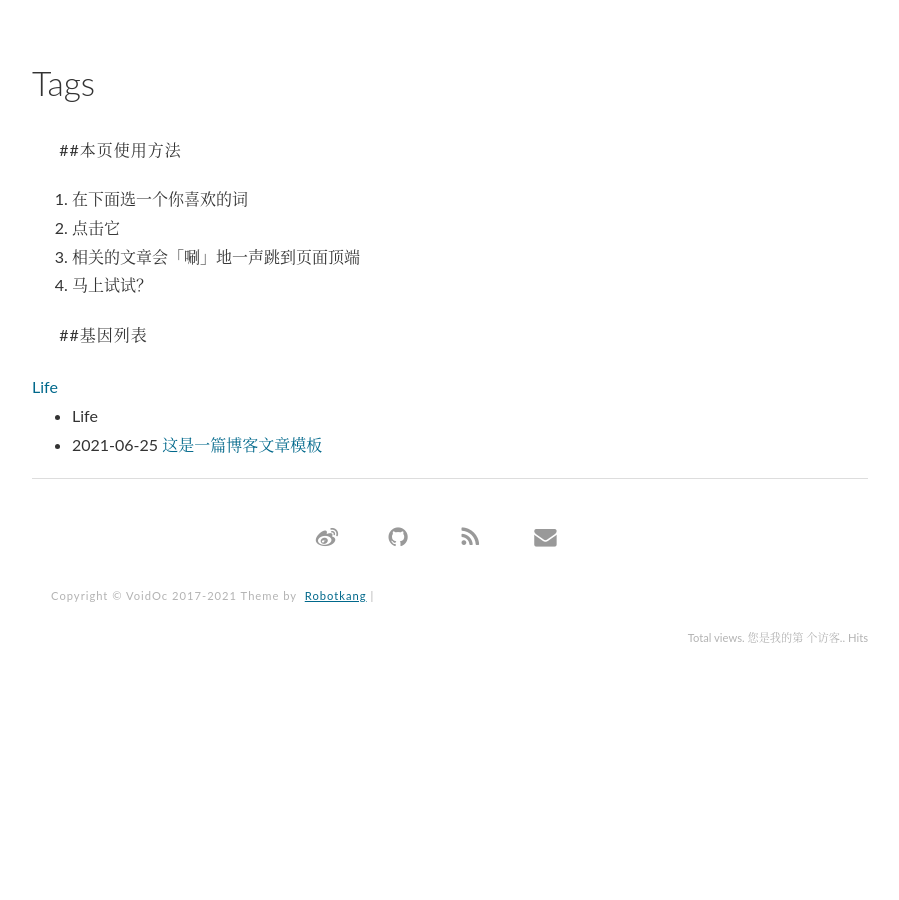
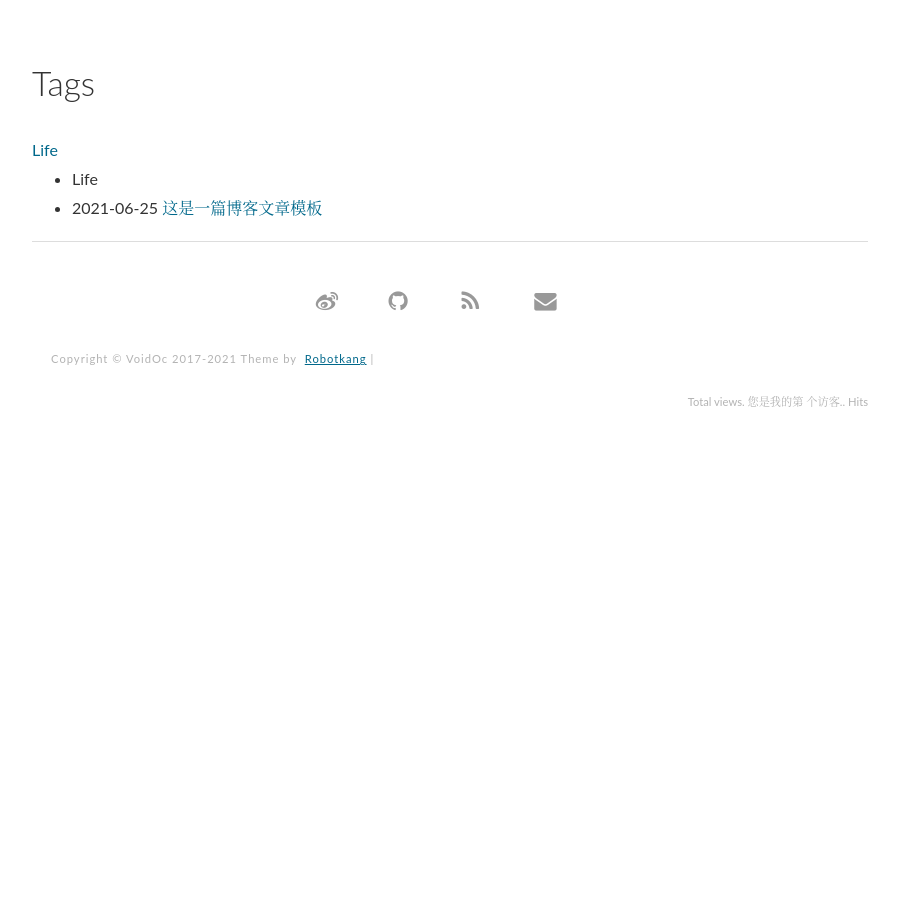
Before and after one commit to oc711/voidoc.github.io, a Jekyll site: the page built from tags.md, in a window 1280 px wide. Shown: the part 100-1000 px from the top of the page, without its empty margins (352-1251 px from the left). Built offline with Jekyll 4.4.1, drawn with Linux system fonts in a browser that asks for light colours; nearby versions of some CDN libraries; library files that are not in the unit come from our copies; comment, search, counter and statistics services are not loaded.

Commit message:
Update tags.md

```diff
--- a/tags.md
+++ b/tags.md
@@ -1,18 +1,9 @@
 ---
 layout: page
 title: "Tags"
-description: "哈哈，你找到了我的文章基因库"
-header-img: "img/semantic.jpg"
+description: "Tags"
+header-img: "images/semantic.jpg"
 ---
-
-##本页使用方法
-
-1. 在下面选一个你喜欢的词
-2. 点击它
-3. 相关的文章会「唰」地一声跳到页面顶端
-4. 马上试试？
-
-##基因列表
 
 
 <div id='tag_cloud'>
```
